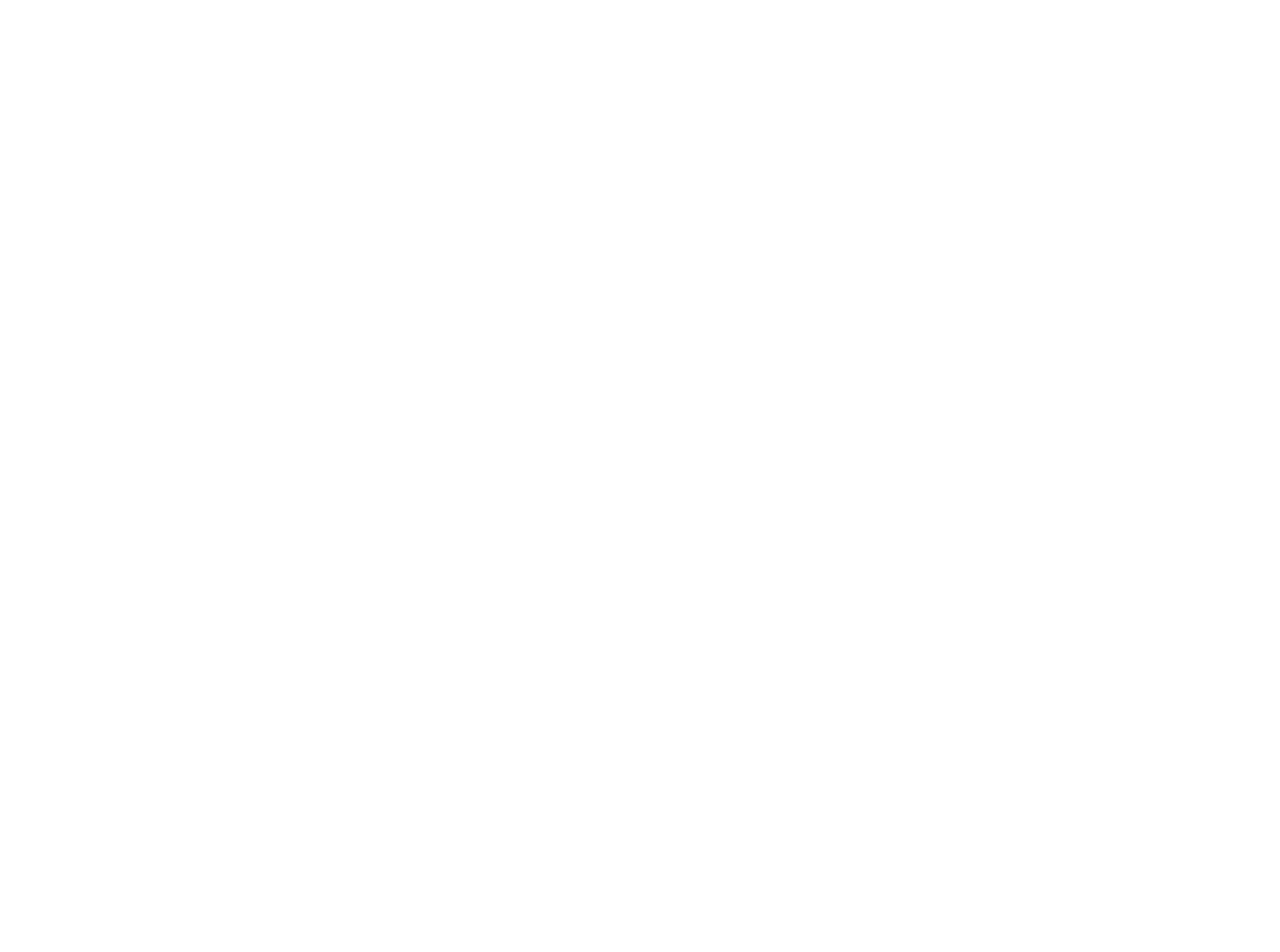
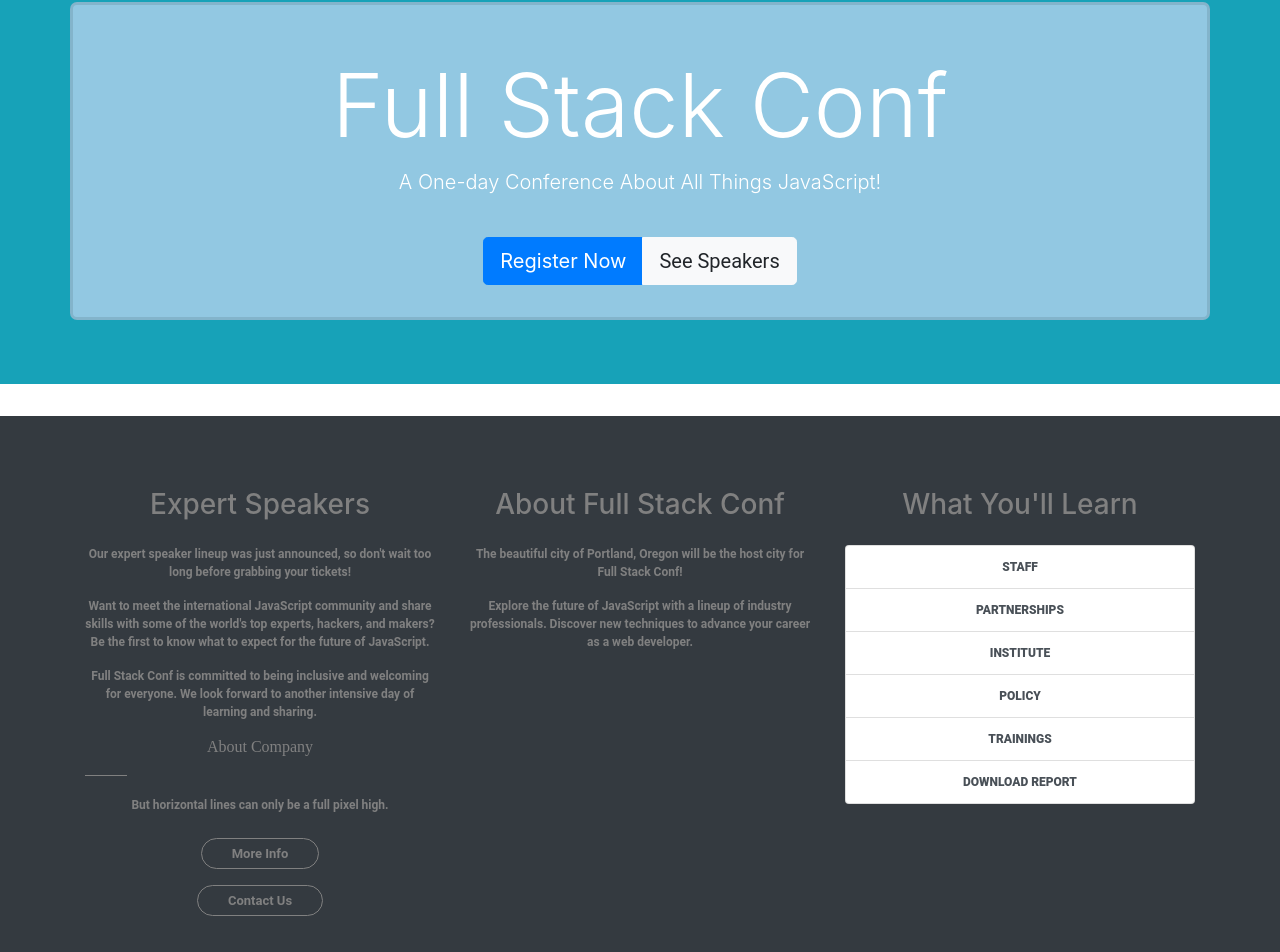
Before and after one commit to scbonner/justice, a React (Create React App) app: page /trainings in a window 1280 px wide. Shown: the part 992-1944 px from the top of the page. Before the commit the page ends 930 px from the top, so only its background shows below. Built offline with nearby package versions, Linux system fonts and the light colour scheme.

Commit message:
commiting updates and new files

```diff
--- a/package.json
+++ b/package.json
@@ -10,6 +10,7 @@
     "react": "^17.0.2",
     "react-bootstrap": "^1.6.1",
     "react-dom": "^17.0.2",
+    "react-fontawesome": "^1.7.1",
     "react-router-dom": "^5.2.0",
     "react-scripts": "4.0.3",
     "web-vitals": "^1.0.1"
--- a/src/App.css
+++ b/src/App.css
@@ -71,9 +71,10 @@
 	top:1px;
 }
 
+
 .navbar-nav .nav-item nav-link {
   color: #1C84B0;
-  font-size: 1.5rem;
+  font-size: 25px;
   font-weight: bold;
 }
 
--- a/src/App.js
+++ b/src/App.js
@@ -1,14 +1,14 @@
 import logo from './logo.png';
 import NavBar from './NavBar'
 //import GeoMap from './GeoMap'
-//import Jumbotron from './Jumbotron'
+import Jumbotron from './Jumbotron'
 // import Home from './Home';
 // import Staff from './Staff';
 // import Institute from './Institute';
 // import Partnerships from './Partnerships';
 // import Policy from './Policy';
 // import Trainings from './Trainings';
-// import Footer from './Footer'
+import Footer from './Footer'
 //import { Button } from 'bootstrap/dist/css/bootstrap.css'
 //import { BrowserRouter, Switch, Route } from 'react-router-dom';
 import './App.css';
@@ -53,7 +53,8 @@
 
         </a>
       </header>
-
+      <Jumbotron />
+     <Footer />
       {/* <Jumbotron />  */}
       {/* <div className="button">
    <a href="home.html" className="btn btn-secondary">HOME</a>
--- a/src/Footer.js
+++ b/src/Footer.js
@@ -1,11 +1,48 @@
 import React from 'react'
+import SocialIcons from './SocialIcons'
+import './footer.css'
 
 
 export default function Footer() {
     return (
-        <div>
 
-           Howdy
+<div>
+    <footer className="container-fluid bg-dark py-5">
+        <div className="container pt-4">
+            <div id="about" className="row">
+              <div className="col-lg order-lg-2">
+                <h3 className="mb-4">About Full Stack Conf</h3>
+                    <p>The beautiful city of Portland, Oregon will be the host city for Full Stack Conf!</p>
+                    <p>Explore the future of JavaScript with a lineup of industry professionals. Discover new techniques to advance your career as a web developer.</p>
+              </div>
+              <div className="col-lg order-lg-1">
+                <h3 className="mb-4">Expert Speakers</h3>
+                    <p>Our expert speaker lineup was just announced, so don't wait too long before grabbing your tickets!</p>
+                    <p>Want to meet the international JavaScript community and share skills with some of the world's top experts, hackers, and makers? Be the first to know what to expect for the future of JavaScript.</p>
+                    <p>Full Stack Conf is committed to being inclusive and welcoming for everyone. We look forward to another intensive day of learning and sharing.</p>
+               <h6> About Company</h6>
+                    <p>But horizontal lines can only be a full pixel high.</p>
+                        <a href="#" className="btn-footer"> More Info </a><br />
+                        <a href="#" className="btn-footer"> Contact Us</a>
+               </div>
+
+               <div className="col-lg order-3">
+                 <h3 className="mb-4">What You'll Learn</h3>
+                   <div className="list-group">
+                    <a href="staff" className="list-group-item list-group-item-action"><strong>STAFF</strong></a>
+                    <a href="partnerships" className="list-group-item list-group-item-action"><strong>PARTNERSHIPS</strong></a>
+                    <a href="institute" className="list-group-item list-group-item-action"><strong>INSTITUTE</strong></a>
+                    <a href="policy" className="list-group-item list-group-item-action"><strong>POLICY</strong></a>
+                    <a href="trainings" className="list-group-item list-group-item-action"><strong>TRAININGS</strong></a>
+                    <a href="report" className="list-group-item list-group-item-action"><strong>DOWNLOAD REPORT</strong></a>
+                </div>
+              </div>
+            </div>
         </div>
+    </footer>
+</div>
+
+
+
     )
 }
--- a/src/Jumbotron.js
+++ b/src/Jumbotron.js
@@ -12,63 +12,74 @@
     return (
 
 
+      <div class="jumbotron jumbotron-fluid bg-info text-white">
+      <div class="container text-sm-center pt-5">
+        <h1 class="display-2">Full Stack Conf</h1>
+        <p class="lead">A One-day Conference About All Things JavaScript!</p>
+        <div class="btn-group mt-4" role="group" aria-label="Callout buttons">
+          <button type="button" class="btn btn-primary btn-lg" data-toggle="modal" data-target="#register">Register Now</button>
+          <a class="btn btn-light btn-lg" href="#speakers">See Speakers</a>
+        </div>
+      </div>
+    </div>
 
 
-      <div className="jumbotron bg-cover">
-      <div className='container'>
-        <div className="jumbotron jumbotron-fluid bg-white">
-        {/* <div class="jumbotron jumbotron-fluid bg-dark"> */}
-          <div className='container'>
-            <div className="container">
-              <div className="row">
-                  <div className="col-lg-6">
-                  <img src="https://www.justice4families.org/wp-content/themes/j4f/images/logo.png" alt="Justice For Families"></img>
-                  <br />
-                  <br />
-                  <br />
-                  <br />
-                  <br />
-                    <h5 className="display-4" ml='20px'><center>MISSION</center></h5>
 
-                      <p className="lead">The mission at Justice for Families is to stop the youth incarceration epidemic while advocating for investment in youth and their families.</p>
-                      <hr className="my-4" />
+//       <div className="jumbotron bg-cover">
+//       <div className='container'>
+//         <div className="jumbotron jumbotron-fluid bg-white">
+//         {/* <div class="jumbotron jumbotron-fluid bg-dark"> */}
+//           <div className='container'>
+//             <div className="container">
+//               <div className="row">
+//                   <div className="col-lg-6">
+//                   <img src="https://www.justice4families.org/wp-content/themes/j4f/images/logo.png" alt="Justice For Families"></img>
+//                   <br />
+//                   <br />
+//                   <br />
+//                   <br />
+//                   <br />
+//                     <h5 className="display-4" ml='20px'><center>MISSION</center></h5>
 
-                        {/* <center><a className="btn btn-primary btn-lg" href="j4f" role="button">
-                          Learn more
-                        </a></center> */}
+//                       <p className="lead">The mission at Justice for Families is to stop the youth incarceration epidemic while advocating for investment in youth and their families.</p>
+//                       <hr className="my-4" />
 
-              </div>
-                    {/* <Link to={'/navbar/ourteam'}>
-                       <Button > View Profile </Button>
-                     </Link> */}
-      <div className="col-lg-6">
-<br />
-<br />
-<br />
-<br />
-        <div className='container'>
-          <div className='container'>
-              <div className='container'>
-                <hr />
-                <h5 className="display-8"><center>VISION</center></h5>
-                  <p className="lead">To stop the youth incarceration epidemic while advocate for investment in youth and their families.</p>
-                    <hr className="my-8" />
-                    <h5 className="display-8"><center>PURPOSE</center></h5>
-                  <p>
-                    It uses utility classes for typography and spacing to space
-                    content out within the larger container.
-                  </p>
-                  <hr />
-              </div>
-             </div>
-            </div>
-           </div>
-          </div>
-         </div>
-        </div>
-       </div>
-     </div>
-</div>
+//                         {/* <center><a className="btn btn-primary btn-lg" href="j4f" role="button">
+//                           Learn more
+//                         </a></center> */}
+
+//               </div>
+//                     {/* <Link to={'/navbar/ourteam'}>
+//                        <Button > View Profile </Button>
+//                      </Link> */}
+//       <div className="col-lg-6">
+// <br />
+// <br />
+// <br />
+// <br />
+//         <div className='container'>
+//           <div className='container'>
+//               <div className='container'>
+//                 <hr />
+//                 <h5 className="display-8"><center>VISION</center></h5>
+//                   <p className="lead">To stop the youth incarceration epidemic while advocate for investment in youth and their families.</p>
+//                     <hr className="my-8" />
+//                     <h5 className="display-8"><center>PURPOSE</center></h5>
+//                   <p>
+//                     It uses utility classes for typography and spacing to space
+//                     content out within the larger container.
+//                   </p>
+//                   <hr />
+//               </div>
+//              </div>
+//             </div>
+//            </div>
+//           </div>
+//          </div>
+//         </div>
+//        </div>
+//      </div>
+// </div>
 
 
 
--- /dev/null
+++ b/src/SocialIcons.js
@@ -0,0 +1,29 @@
+import React, { Fragment } from 'react'
+import { Link } from 'react-router-dom'
+
+//import faStyles from 'font-awesome/css/font-awesome.css'
+
+import './social.css'
+
+
+const SocialIcons = () => {
+    return (
+        <Fragment>
+            <span className="d-inline">
+            <i className="fas fa-users"></i>
+            </span>
+            {/* <span className='d-inline'>
+                <Link to='/' className='icon'>
+                    <FontAwesomeIcon icon={{FaGithubSquare}} size='lg' />
+                </Link>
+            </span>
+            <span className="d-inline">
+                <Link to="/" className="icon">
+                    <FontAwesomeIcon icon={[FaInstagramSquare]} size="lg" />
+                </Link>
+            </span> */}
+        </Fragment>
+    )
+}
+
+export default SocialIcons
--- /dev/null
+++ b/src/footer.css
@@ -0,0 +1,104 @@
+footer {
+    flex: 0 0 auto;
+    color: #fff4e3;
+    font-weight: bold;
+    background-color: black;
+    font-size: 10px;
+  }
+
+
+ .bg-grey {
+    background: #292929;
+ }
+ .logo-footer {
+    margin-bottom: 40px;
+ }
+ footer {
+        color: grey;
+ }
+ footer p, a {
+font-size: 12px;
+font-family: 'Roboto', sans-serif;
+}
+footer h6 {
+font-family: 'Playfair Display', serif;
+margin-bottom: 40px;
+position: relative;
+}
+footer h6:after {
+position: absolute;
+content: "";
+background: grey;
+width: 12%;
+height: 1px;
+left: 0;
+bottom: -20px;
+}
+ .btn-footer {
+             color: grey;
+
+            text-decoration: none;
+            border: 1px solid;
+            border-radius: 43px;
+            font-size: 13px;
+            padding: 7px 30px;
+            line-height: 47px;
+ }
+ .btn-footer:hover {
+
+            text-decoration: none;
+
+ }
+.form-footer input[type="text"] {
+    border: none;
+border-radius: 16px 0 0 16px;
+outline: none;
+padding-left: 10px;
+
+}
+::placeholder {
+font-size: 10px;
+padding-left: 10px;
+font-style: italic;
+}
+.form-footer input[type="button"] {
+border: none;
+background:#232323;
+    margin-left: -5px;
+color: #fff;
+outline: none;
+border-radius: 0 16px 16px 0;
+padding: 2px 12px;
+}
+ .social .fa {
+color: grey;
+font-size: 22px;
+padding: 10px 15px;
+background: #3c3c3c;
+}
+ footer ul li {
+list-style: none;
+display: block;
+}
+footer ul  {
+padding-left: 0;
+}
+footer ul  li a{
+text-decoration: none;
+color: grey;
+text-decoration:none;
+}
+a:hover {
+text-decoration: none;
+color: #f5f5f5 !important;
+
+}
+.logo-part {
+border-right: 1px solid grey;
+height: 100%;
+}
+
+.container .navbar-nav {
+    font-size: 25px;
+    font-weight: bold;
+  }
--- /dev/null
+++ b/src/social.css
@@ -0,0 +1,8 @@
+.icon {
+    color: #fff4e3;
+    margin-left: 20px;
+  }
+
+  .icon:hover {
+    color: #92C8E2;
+  }
```
Also changed, not shown: src/NavBar.js (+7 -8 lines), src/Staff.js (+9 -0 lines), 2 other files (tests, documents, lock files or other folders).
